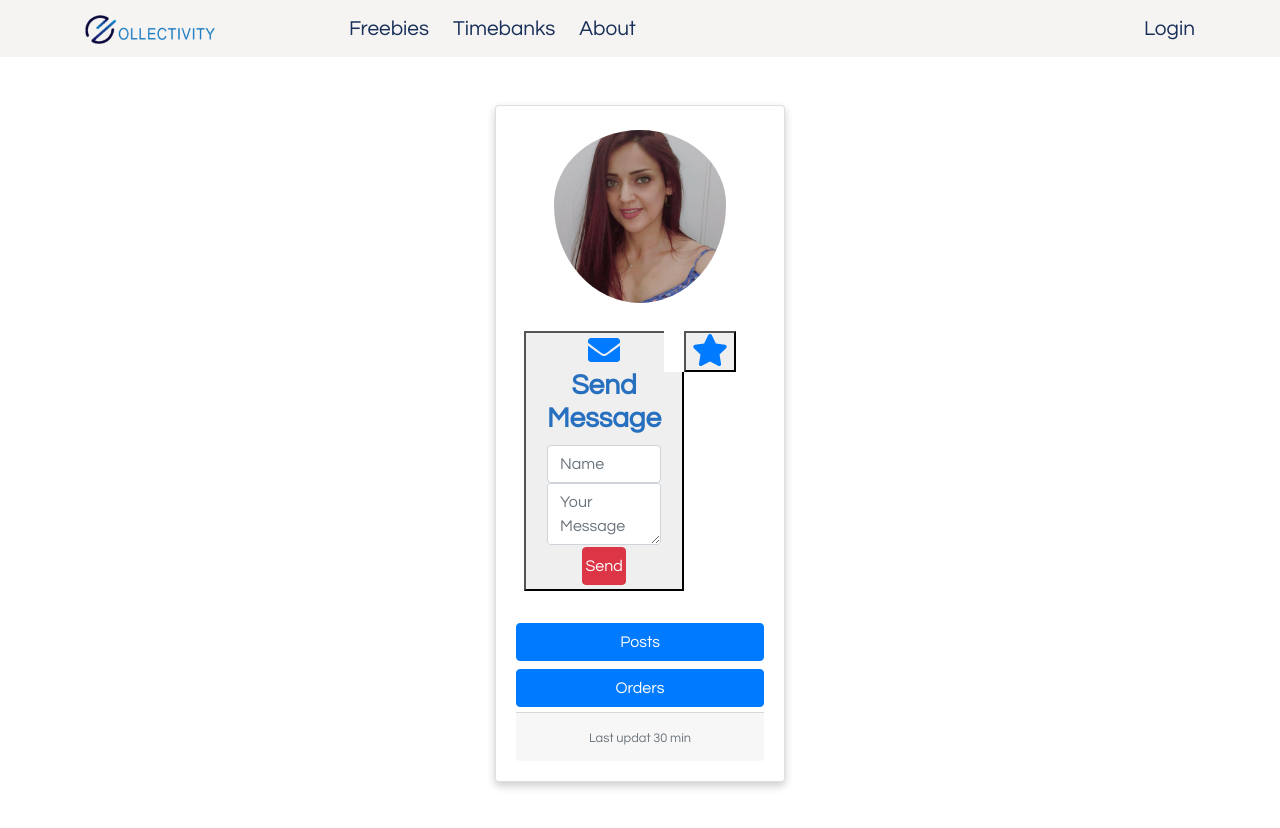
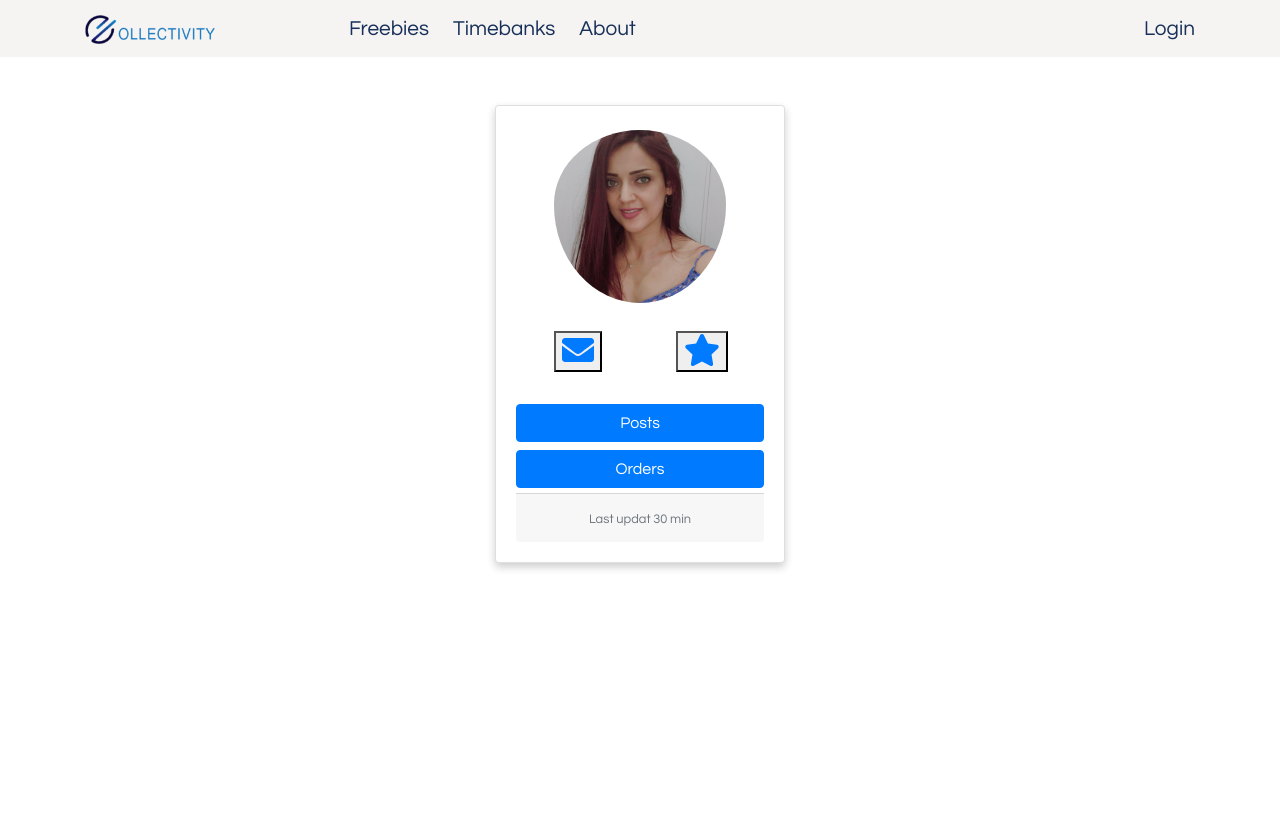
Before and after one commit to Klarala13/collectivity, a React (Create React App) app in the folder frontend/: page /profile in a window 1280 px wide. After the commit the page ends 800 px from the top, so only its background shows below. Built offline with nearby package versions, Linux system fonts and the light colour scheme; no server answers.

Commit message:
onClick Message

```diff
--- a/frontend/src/components/Messaging.jsx
+++ b/frontend/src/components/Messaging.jsx
@@ -3,9 +3,13 @@ import React, { Component } from "react";
 
 class Messaging extends Component {
   handleSubmit = e => {
+    console.log("Sjubmitttetd")
     e.preventDefault();
     const url = "http://0.0.0.0:4001/messages";
-    fetch(url)
+    fetch(url,{
+      method: "POST",
+      // body: body //TODO create a body object with {body}
+    })
       .then(response => response.json())
       .then(data =>
         console.log("Oh shit, i've just sent a message!", JSON.stringify(data))
@@ -17,8 +21,7 @@ class Messaging extends Component {
   render() {
     return (
       <div className="container messages">
-        <h3>Send Message</h3>
-        <input id="name" className="form-control" placeholder="Name" />
+        <form onSubmit={this.handleSubmit} action="">
           <textarea
             id="message"
             className="form-control"
@@ -27,6 +30,7 @@ class Messaging extends Component {
           <button id="send" className="btn btn-danger">
             Send
           </button>
+        </form>
       </div>
     );
   }
--- a/frontend/src/components/Profile.jsx
+++ b/frontend/src/components/Profile.jsx
@@ -9,7 +9,10 @@ class Profile extends Component {
   constructor(props) {
     super(props);
 
-    this.state = { user: {} };
+    this.state = { user: {}, popup: false };
+  }
+  togglePopup() {
+    this.setState({popup: !this.state.popup})
   }
   componentDidMount() {
     const url = "http://localhost:4001/users/profile";
@@ -41,6 +44,7 @@ class Profile extends Component {
       });
   }
   render() {
+    console.log(this.props)
     return (
       <div className="card-deck">
         <div className="card">
@@ -48,7 +52,9 @@ class Profile extends Component {
           <div className="card-body text-center">
             <div className="d-flex flex-row flex-container-2">
               <div className="profile-messages m-2 flex-item">
-                <button className="contact" href="#">
+                <button onClick={e => {
+                    this.togglePopup(e)
+                  }} className="contact">
                   <span className="check">
                     <FontAwesomeIcon
                       icon={faEnvelope}
@@ -56,9 +62,9 @@ class Profile extends Component {
                       size="2x"
                     />
                   </span>
-                  <Messaging />
                 </button>
               </div>
+
               <div className="profile-follow m-2 flex-item">
                 <button className="contact" href="#">
                   <span className="check">
@@ -66,11 +72,12 @@ class Profile extends Component {
                       icon={faStar}
                       className="text-primary"
                       size="2x"
-                    />
+                      />
                   </span>
                 </button>
               </div>
             </div>
+            {this.state.popup && <Messaging />}
 
             <div className="card-title m-4">
               <h4>
@@ -81,7 +88,7 @@ class Profile extends Component {
             <button
               type="button"
               className="btn btn-primary btn-block mb-2 mx-auto"
-            >
+              >
               Posts
             </button>
             <button type="button" className="btn btn-primary btn-block mx-auto">
```
Lines whose indentation alone changed are shown as unchanged.
